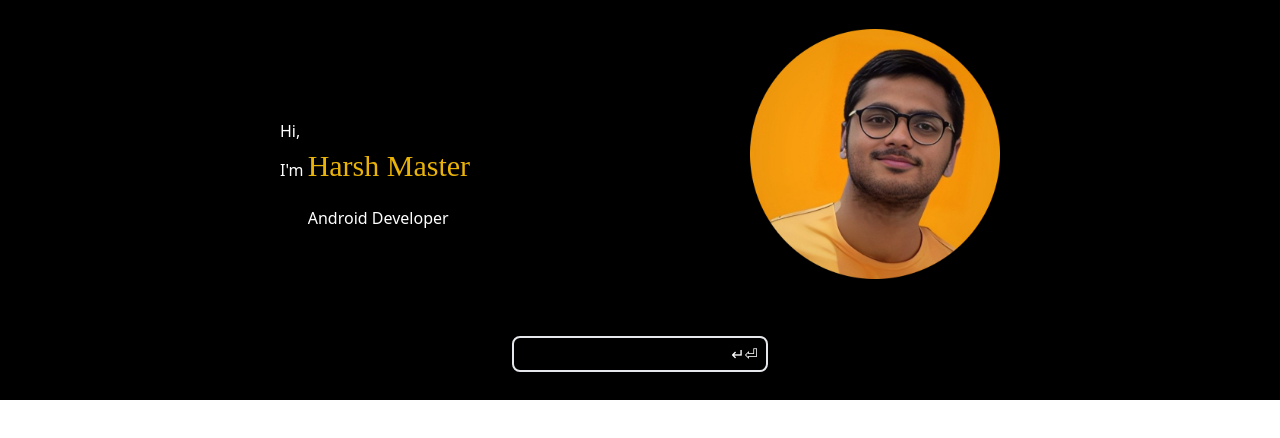
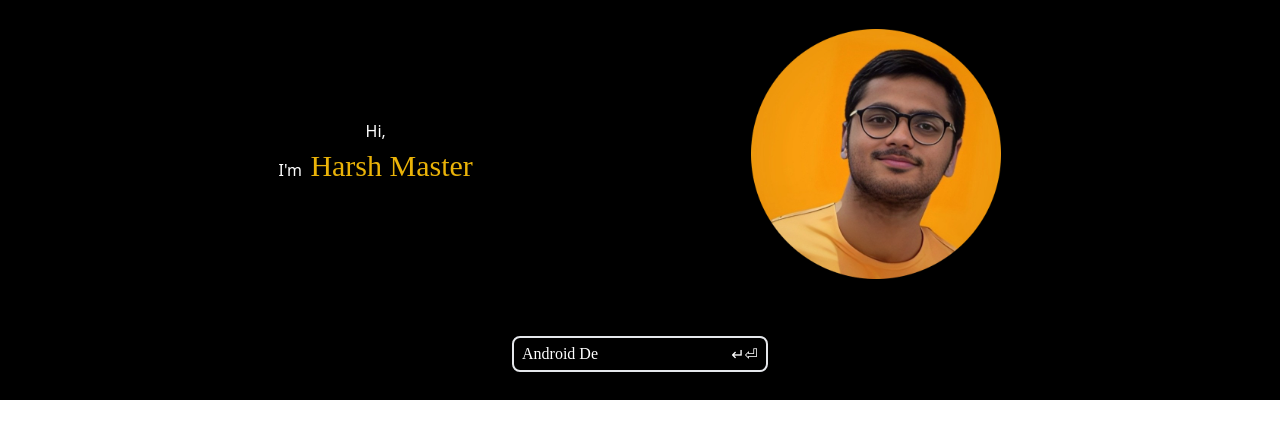
Before and after one commit to Harsh0707005/PortfolioWebsite, a React (Vite) app: page / in a window 1280 px wide. Shown: the top 438 px of the page. Built offline with nearby package versions, Linux system fonts and the light colour scheme; a web font is replaced by a local one.

Commit message:
Typing Animation

```diff
--- a/src/components/Intro.jsx
+++ b/src/components/Intro.jsx
@@ -1,71 +1,64 @@
-import React, { useEffect, useState } from 'react'
-import TypingAnimation from "./TypingAnimation"
+import React, { useEffect, useState } from 'react';
+import TypingAnimation from './TypingAnimation';
 
 const Intro = () => {
-  const [initialCoordinates, setInitialCoordinates] = useState({ x: 0, y: 0 })
-  const [finalCoordinates, setFinalCoordinates] = useState({ x: 0, y: 0 })
-  const [popId, setPopId] = useState("")
+  const [initialCoordinates, setInitialCoordinates] = useState({ x: 0, y: 0 });
+  const [finalCoordinates, setFinalCoordinates] = useState({ x: 0, y: 0 });
+  const [popId, setPopId] = useState('');
 
+  const handleAnimationComplete = ({ popId }) => {
+    const popDiv = document.getElementById(popId);
+    const skillsDiv = document.getElementById('skills');
+    const rect = popDiv.getBoundingClientRect();
+    setInitialCoordinates({
+      x: rect.x,
+      y: rect.y
+    });
+    // console.log(skillsDiv.offsetWidth)
+    setFinalCoordinates({
+      x: skillsDiv.getBoundingClientRect().x,
+      y: skillsDiv.getBoundingClientRect().y
+    });
+    setPopId(popId);
+  };
 
   useEffect(() => {
     if (initialCoordinates.x !== 0 && initialCoordinates.y !== 0) {
-
-      const skillsDiv = document.getElementById("skills");
-      let rect = skillsDiv.getBoundingClientRect();
-
-      setFinalCoordinates({
-        x: rect.x,
-        y: rect.y
-      })
-
-      console.log("Final Coordinates", finalCoordinates)
+      const skillsDiv = document.getElementById('skills');
+      const dx = finalCoordinates.x - initialCoordinates.x + skillsDiv.offsetWidth + 5;
+      const dy = finalCoordinates.y - initialCoordinates.y;
+      const popup = document.getElementById(popId);
+      popup.style.transition = 'transform 1.5s ease';
+      popup.style.transform = `translate(${dx}px, ${dy}px)`;
+      popup.addEventListener('transitionend', () => {
+        popup.style.transform = `translate(${initialCoordinates.x}px, ${initialCoordinates.y}px)`;
+        popup.style.display = 'none';
+        const skillsDiv = document.getElementById('skills');
+        let comma = (skillsDiv.offsetWidth === 0 || skillsDiv.innerHTML === '') ? '' : ', ';
+        skillsDiv.innerHTML += `${comma}${popup.innerHTML}`;
+      });
     }
-
-
-  }, [initialCoordinates])
-
-  useEffect(() => {
-    if (finalCoordinates.x !== 0 && finalCoordinates.y !== 0) {
-      const dx = finalCoordinates.x - initialCoordinates.x;
-      const dy = finalCoordinates.y - initialCoordinates.y;
-
-
-      const popup = document.getElementById(popId);
-      popup.style.transition = 'transform 1.5s ease'; // Slow and smooth transition
-      popup.style.transform = `translate(${dx}px, ${dy}px)`;
-      popup.addEventListener("transitionend", () => {
-        popup.style.display = "none"
-        document.getElementById("skills").innerHTML += popup.innerHTML
-      })
-    }
-  }, [finalCoordinates])
-
-  const handleAnimationComplete = ({ newCoordinates, popId }) => {
-    // Receive coordinates from TypingAnimation
-    console.log("Intro", popId, "tempcoordinates", newCoordinates)
-    setInitialCoordinates(newCoordinates);
-    setPopId(popId);
-
-    // Now you can do whatever you want with the coordinates
-    console.log("Initial coordinates:", newCoordinates);
-  };
-
+  }, [finalCoordinates]);
 
   return (
     <section className='flex flex-col justify-around items-center min-h-[400px] h-auto bg-black text-white'>
       <div className='flex items-center justify-evenly w-full max-md:flex-col-reverse max-md:gap-8'>
-
-        <div>
-          <div>Hi, <br />I'm <span className='font-jersey text-[30px] text-yellow-500'>Harsh Master</span></div>
-          <div id="skills" className='font-jersey'></div>
+        <div className='flex flex-col'>
+          <div className='text-center'>
+            Hi,
+            <br />
+            I'm &nbsp;
+            <span className='font-jersey text-[30px] text-yellow-500'>
+              Harsh Master
+            </span>
+          </div>
+          <div id="skills" className='flex flex-row flex-wrap font-jersey w-fit'></div>
         </div>
         <img src={"/profile pic.png"} className='h-[250px] w-[250px] max-md:h-[30%] max-md:w-[30%]' alt="" />
       </div>
+      <TypingAnimation onAnimationComplete={handleAnimationComplete} />
+    </section>
+  );
+};
 
-      <TypingAnimation onAnimationComplete={handleAnimationComplete} />
-
-    </section>
-  )
-}
-
-export default Intro
+export default Intro;
--- a/src/components/TypingAnimation.jsx
+++ b/src/components/TypingAnimation.jsx
@@ -1,91 +1,70 @@
-import React, { useState, useEffect, useRef } from 'react'
+import React, { useState, useEffect, useRef } from 'react';
 import { v4 as uuidv4 } from 'uuid';
 
 const TypingAnimation = ({ onAnimationComplete }) => {
-
-  const [input, setInput] = useState("")
-  const [fadeIn, setFadein] = useState(false)
-  const [typingAnimationComplete, setTypingAnimationComplete] = useState(false)
-  const [initialCoordinates, setinitialCoordinates] = useState({ x: 0, y: 0 });
-  const [skills, setSkills] = useState(["Android Developer"])
-  const [popId, setPopId] = useState("")
-  const skillIndex = useRef(0)
-  const index = useRef(0)
+  const [input, setInput] = useState('');
+  const [fadeIn, setFadein] = useState(false);
+  const [typingAnimationComplete, setTypingAnimationComplete] = useState(false);
+  const [skills, setSkills] = useState(["Android Developer", "Web Developer", "Python", "Javascript", "Machine Learning"]);
+  const [popId, setPopId] = useState('');
+  const skillIndex = useRef(0);
+  const index = useRef(0);
 
   const handleInputChange = (e) => {
-    setInput(e.target.value)
-  }
+    setInput(e.target.value);
+  };
+
   useEffect(() => {
     if (fadeIn && typingAnimationComplete) {
       const pop = () => {
         const popDiv = document.getElementById(popId);
         popDiv.innerText = input;
-        let rect = popDiv.getBoundingClientRect();
-
-        setinitialCoordinates({
-          x: rect.x,
-          y: rect.y
-        })
-
-        setTypingAnimationComplete(false)
-        setInput("")
-        index.current=0;
-        skillIndex.current++;
+        setTypingAnimationComplete(false);
+        setInput('');
+        onAnimationComplete({ popId });
       };
       pop();
     }
-  }, [typingAnimationComplete]);
-
-  useEffect(()=> {if (popId!=="") {
-    onAnimationComplete({ newCoordinates: initialCoordinates, popId: popId })
-  }}, [initialCoordinates])
+  }, [fadeIn, typingAnimationComplete]);
 
   useEffect(() => {
-    // console.log(skills.at(skillIndex), skillIndex.current)
-    if (fadeIn && !typingAnimationComplete && index.current==0 && skillIndex.current<skills.length) {
-      // const typingText = "Android Developer";
-      setPopId(uuidv4())
-      let typingText = skills.at(skillIndex.current);
-      const typingInterval = setInterval(() => {
-        setInput(typingText.substring(0, index.current + 1));
-        index.current++;
-        if (index.current === typingText.length) {
-          clearInterval(typingInterval)
-          setTypingAnimationComplete(true)
-        };
-      }, 100);
-      return () => {
-        clearInterval(typingInterval, typingAnimationComplete)
-      };
+    if (fadeIn && !typingAnimationComplete && index.current === 0 && skillIndex.current < skills.length) {
+      setPopId(uuidv4());
+      let typingText = skills[skillIndex.current];
+      setTimeout(() => {
+        const typingInterval = setInterval(() => {
+          setInput(typingText.substring(0, index.current + 1));
+          index.current++;
+          if (index.current === typingText.length) {
+            clearInterval(typingInterval);
+            setTypingAnimationComplete(true);
+            index.current = 0; // Reset index for the next word
+            skillIndex.current++; // Move to the next word
+          }
+        }, 100);
+      }, 1500)
+      // return () => {
+      //   clearInterval(typingInterval);
+      // };
     }
-  }, [fadeIn, skillIndex.current])
+  }, [fadeIn, typingAnimationComplete]);
 
-  // useEffect(()=>{
-  //   console.log(popId);
-  // }, [popId])
+  useEffect(() => {
+    if (popId !== "") {
+      var div = document.getElementById('popup'),
+        clone = div.cloneNode(true); // true means clone all childNodes and all event handlers
+      clone.id = popId;
+      document.getElementById("typeTextDiv").appendChild(clone);
+    }
+  }, [popId])
 
   return (
-    <div id='hi2' className='flex flex-row w-[20%] min-w-[200px] relative border-2 rounded-lg px-2 py-1 animate-fade' onAnimationEnd={() => { setFadein(true)}}>
-      <input type="text" className='w-full bg-transparent outline-none' onChange={handleInputChange} value={input} autoFocus/>
+    <div id="typeTextDiv" className='flex flex-row w-[20%] min-w-[200px] relative border-2 rounded-lg px-2 py-1 animate-fade' onAnimationEnd={() => setFadein(true)}>
+      <input type="text" className='font-jersey w-full bg-transparent outline-none' onChange={handleInputChange} value={input} autoFocus />
       <span>↵&#9166;</span>
-      <div id={popId} className='absolute'></div>
-      {/* {console.log(popId)} */}
+      <div id="popup" className='absolute font-jersey'></div>
     </div>
-  )
-}
+  );
+};
 
-export default TypingAnimation
-
-// const movingDiv = document.getElementById('hi2');
-// const stati = document.getElementById('hi');
-
-// // Initial and final positions
-// const initialPos = { x: movingDiv.getBoundingClientRect().x, y: hi2.getBoundingClientRect().y }; // Assuming initial position (150px, 100px) relative to container1
-// const finalPos = { x: stati.getBoundingClientRect().x, y: stati.getBoundingClientRect().y+40 }; // Assuming final position (150px, 100px) relative to container2
-
-// // Calculate translation values
-// const dx = finalPos.x - initialPos.x;
-// const dy = finalPos.y - initialPos.y;
-
-// // Apply transformation to move the div to the final position
-// movingDiv.style.transform = `translate(${dx}px, ${dy}px)`;
+export default TypingAnimation;
```
